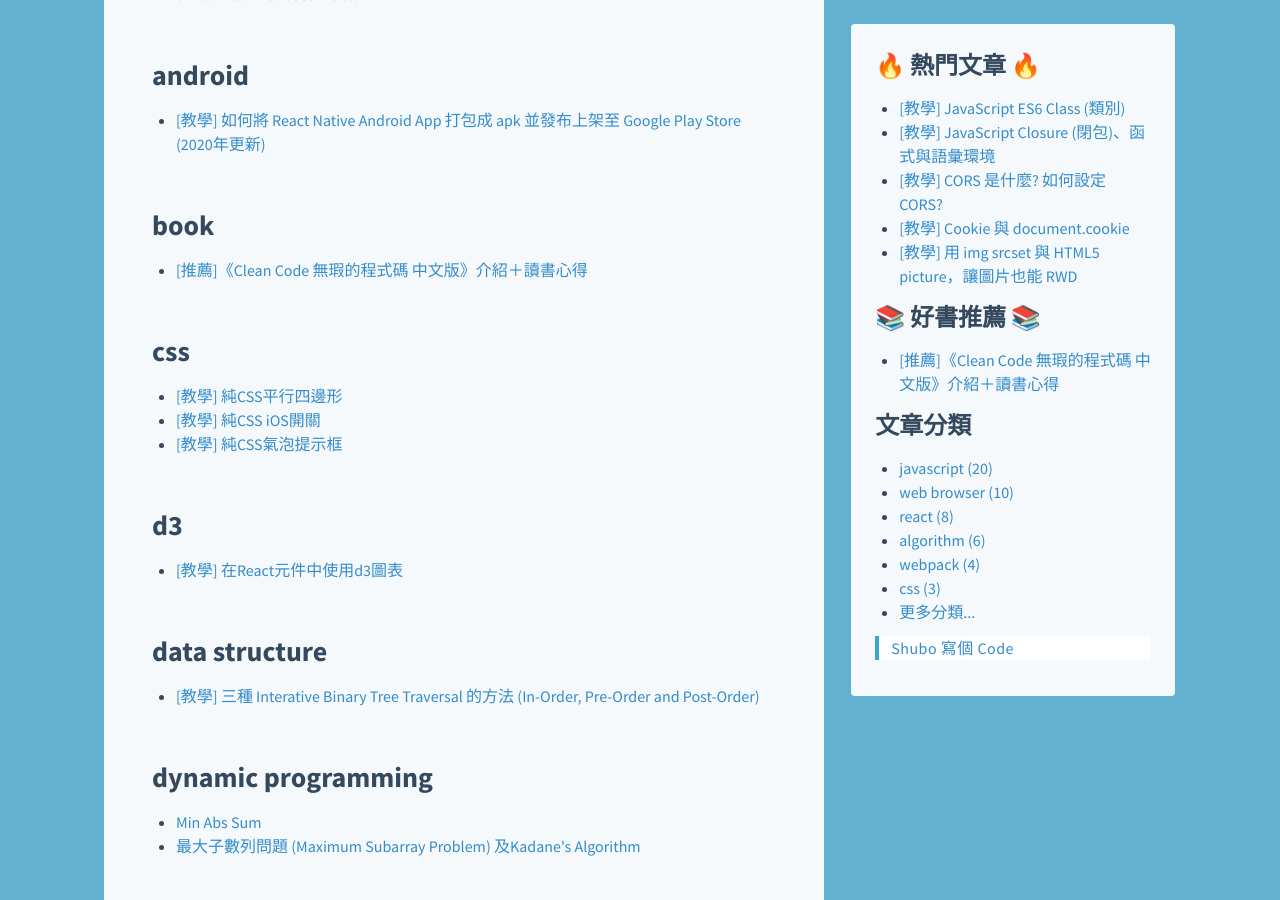
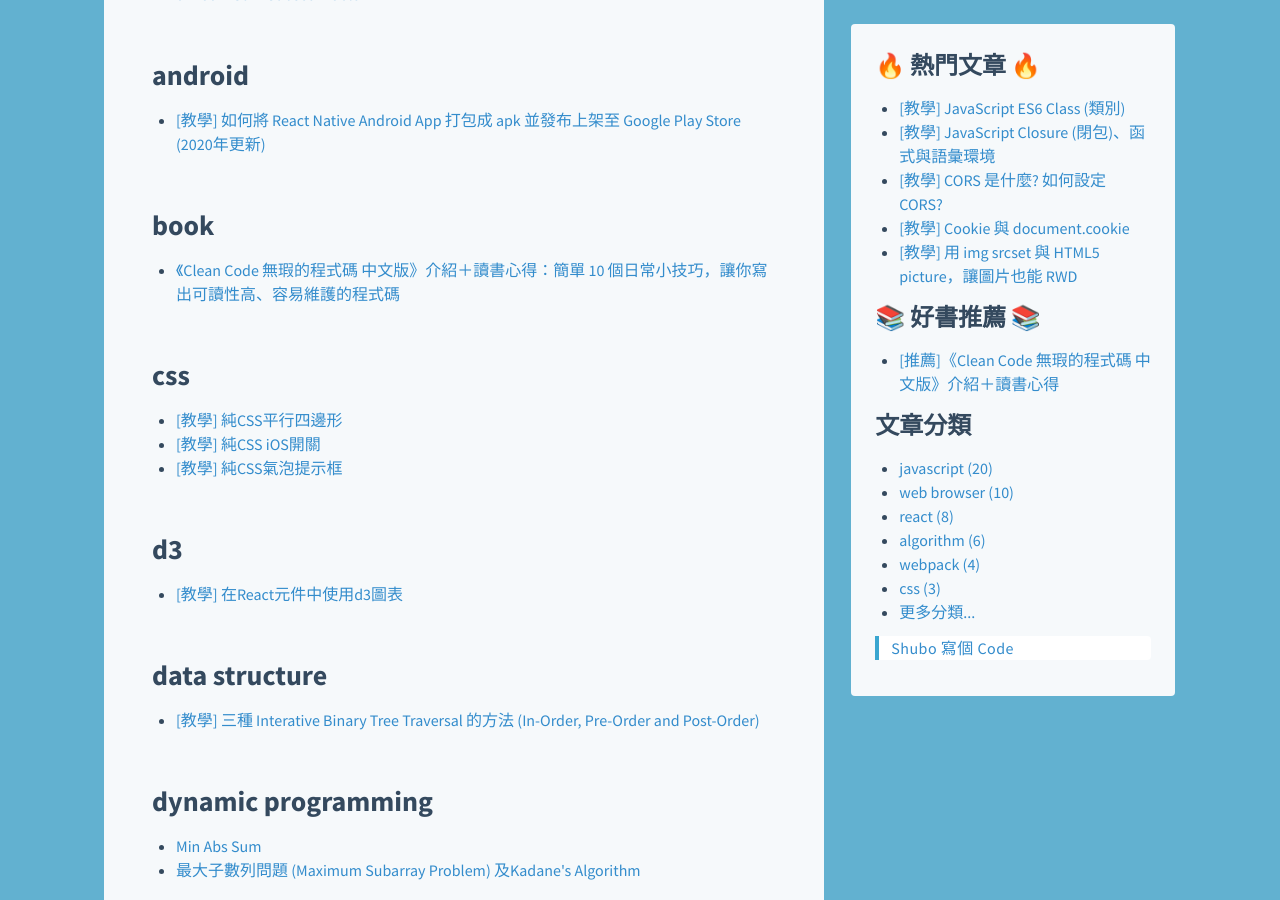
Before and after one commit to shuboc/shuboc.github.io, a Jekyll site: the page built from tag.html, in a window 1280 px wide and 900 px high, scrolled down 400 px. Built offline with Jekyll 4.4.1, drawn with Linux system fonts in a browser that asks for light colours; nearby versions of some CDN libraries; library files that are not in the unit come from our copies.

Commit message:
Refine title/desc of clean code (6.9%)

```diff
--- a/_posts/2019-06-27-clean-code.md
+++ b/_posts/2019-06-27-clean-code.md
@@ -1,12 +1,14 @@
 ---
-title: "[推薦]《Clean Code 無瑕的程式碼 中文版》介紹＋讀書心得"
+title: "《Clean Code 無瑕的程式碼 中文版》介紹＋讀書心得：簡單 10 個日常小技巧，讓你寫出可讀性高、容易維護的程式碼"
 tags: ["book"]
 last_modified_at: 2020/10/15
 ---
 
-這篇文章要介紹[《Clean Code 無瑕的程式碼 中文版》](https://www.books.com.tw/exep/assp.php/shubo/products/0010579897?utm_source=shubo&utm_medium=ap-books&utm_content=recommend&utm_campaign=ap-201906)這本書的讀書心得。這本書從命名、函式、註解、編排、物件與資料結構、錯誤處理、單元測試、類別等平易近人的主題開始，雖然這些主題對有些人來說可能太過簡單，但我每隔一陣子重新翻一次都會有越來越深刻的感受：裡面的很多技巧並不華麗、非常容易實踐，甚至簡單到說破了就不值錢的地步，但我總是會很訝異能在工作中好好運用這些技巧的人比想像中還少很多。而每當我讀到自己或他人運用了這些技巧所寫的程式碼，發現他們是多麽的容易理解與維護，我總是會不禁讚嘆這本書的實用性。
+[《Clean Code 無瑕的程式碼 中文版》](https://www.books.com.tw/exep/assp.php/shubo/products/0010579897?utm_source=shubo&utm_medium=ap-books&utm_content=recommend&utm_campaign=ap-201906)教你如何寫出容易維護的程式碼，第一部分包含了命名、函式、註解、編排、物件與資料結構、錯誤處理、單元測試、類別等基本功。第二部分是關於重構，如何將已經存在的壞程式碼轉變成可讀、可維護的程式碼。第三部分教你如何辨識壞程式碼，包含許多常見的反模式 (Anti-Pattern)，以及如何改善。
 
-我真的覺得這是一本任何工程師都應該讀十遍的好書。俗話說，唯一有效的程式品質度量單位就是每分鐘罵髒話的次數 (WTF/min)，這本書將會讓你擺脫天天對著程式碼罵髒話的日子。看了這本書，你將會學到如何寫出高品質程式碼。花更少的時間維護程式碼，更容易加新功能，早點下班！真心推薦所有工程師朋友都應該要有一本放在案頭隨時參考！
+雖然這些主題對有些人來說可能太過簡單，但我每隔一陣子重新翻一次都會有越來越深刻的感受：裡面的很多技巧並不華麗、非常容易實踐，甚至簡單到說破了就不值錢的地步，但我總是會很訝異能在工作中好好運用這些技巧的人比想像中還少很多。而每當我讀到自己或他人運用了這些技巧所寫的程式碼，發現他們是多麽的容易理解與維護，我總是會不禁讚嘆這本書的實用性。
+
+我真的覺得這是一本任何工程師都應該讀十遍的好書。俗話說，唯一有效的程式品質度量單位就是每分鐘罵髒話的次數 (WTF/min)，這本書將會讓你擺脫天天對著程式碼罵髒話的日子。看了這本書，你將會學到如何寫出高品質程式碼、花更少的時間維護程式碼、更容易加新功能，早點下班！真心推薦所有工程師朋友都應該要有一本放在案頭隨時參考！
 
 [![Clean Code](https://im2.book.com.tw/image/getImage?i=https://www.books.com.tw/img/001/057/98/0010579897.jpg&v=513f2000&w=348&h=348)](https://www.books.com.tw/exep/assp.php/shubo/products/0010579897?utm_source=shubo&utm_medium=ap-books&utm_content=recommend&utm_campaign=ap-201906)
 
```
